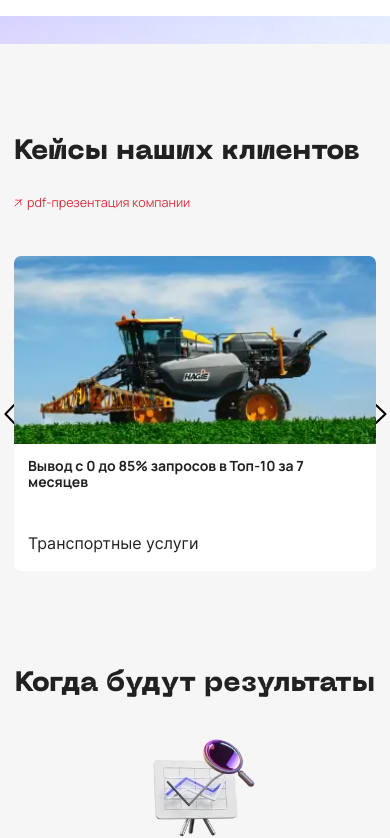
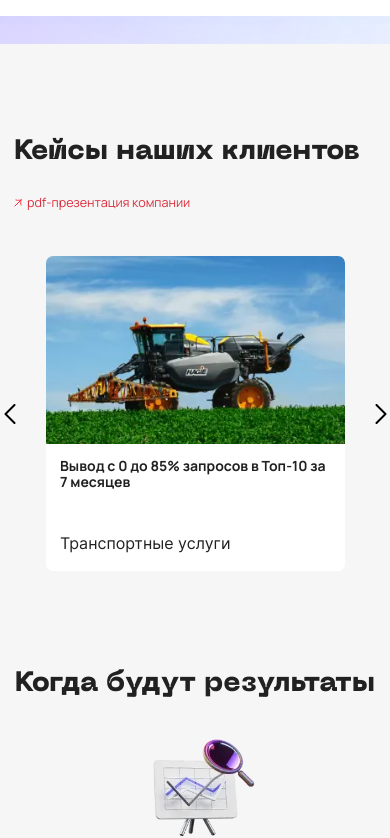
Before and after one commit to Olga-smart/PR-Volga_SEO, a plain HTML site: page index.html in a window 390 px wide. Shown: the part 890-1728 px from the top of the page. Drawn offline with Linux system fonts and the light colour scheme.

Commit message:
Cases section: fix slider width for small screens

```diff
--- a/style.css
+++ b/style.css
@@ -918,12 +918,7 @@ a {
 }
 @media (max-width: 1199px) {
   .cases__slider {
-    grid-template-columns: 1.75rem 1fr 1.75rem;
-  }
-}
-@media (max-width: 991px) {
-  .cases__slider {
-    grid-template-columns: 1rem 1fr 1rem;
+    grid-template-columns: 3.25rem 1fr 3.25rem;
   }
 }
 @media (max-width: 767px) {
```
